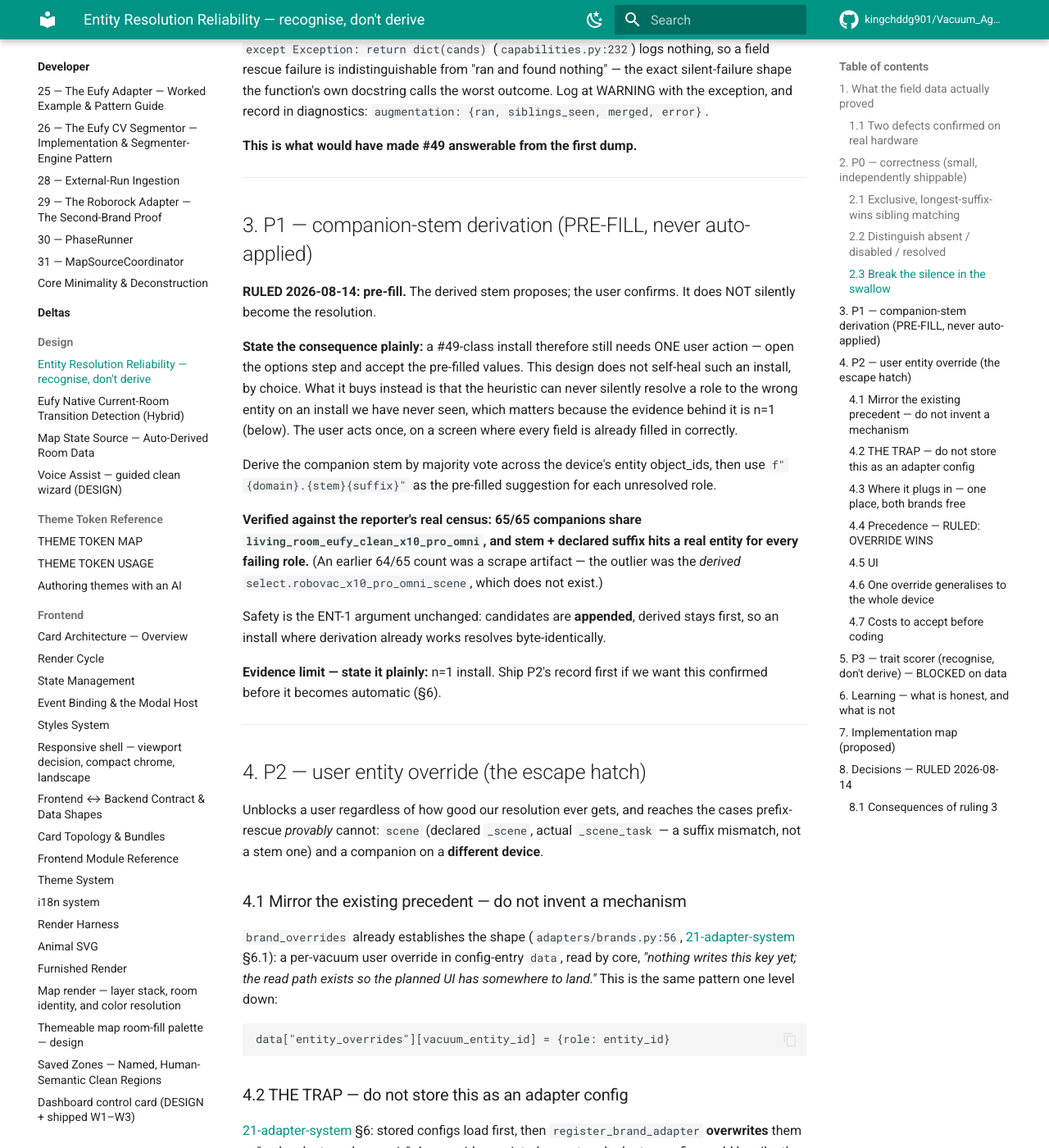
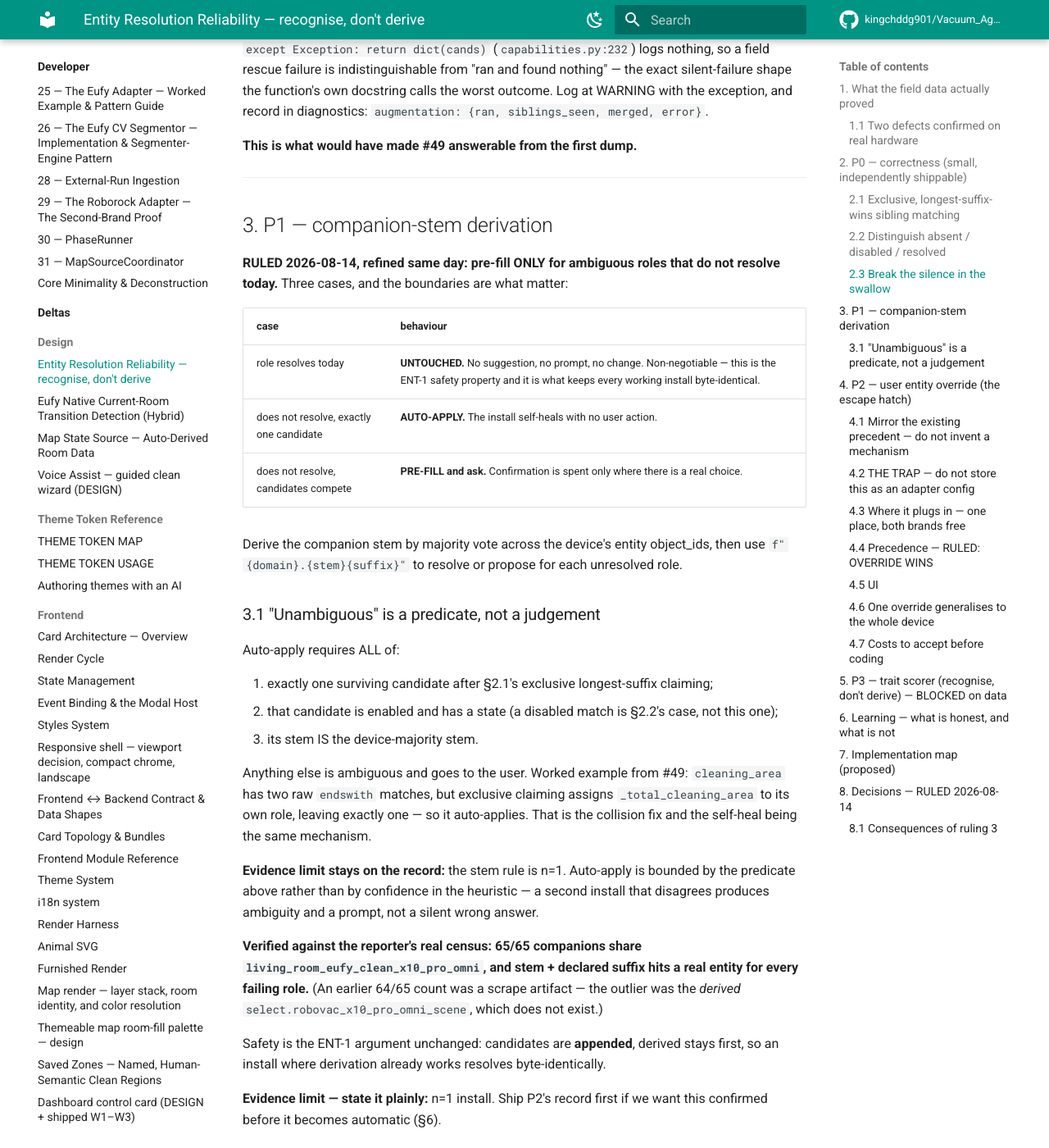
Before and after one commit to kingchddg901/Vacuum_Agent, an MkDocs documentation site: the page built from docs/dev/design/entity-resolution-reliability.md, in a window 1280 px wide and 1400 px high, scrolled down 2529 px. Shown: the whole window at 82% size. Built offline with MkDocs 1.6.1 and Material for MkDocs 9.7.7, drawn with Linux system fonts in a browser that asks for light colours; comment, search, counter and statistics services are not loaded; some of the changed text lies outside the part shown.

Commit message:
docs(design): refine ruling 2 — pre-fill only where it is genuinely ambiguous
8dbb5337 recorded ruling 2 as a flat "pre-fill, never auto-apply", and I
flagged the consequence: a #49-class install would stop self-healing and
would need a user action it did not previously need. Chris refined the
ruling rather than accept that.

Three cases now, and the boundaries are the point:

  - a role that resolves TODAY is untouched. No suggestion, no prompt. This
    is the ENT-1 safety property and it is what keeps working installs
    byte-identical.
  - unresolved with exactly one surviving candidate -> auto-apply. The
    install self-heals; no user action.
  - unresolved with competing candidates -> pre-fill and ask. Confirmation
    is spent only where a real choice exists.

"Unambiguous" is now a three-part predicate (§3.1), not a confidence call:
one candidate after exclusive longest-suffix claiming, enabled and stated,
and carrying the device-majority stem. Auto-apply is bounded by that
predicate rather than by faith in a heuristic whose evidence is still n=1 —
a second install that disagrees yields a prompt, never a silent wrong answer.

Worth recording: the collision fix and the self-heal turn out to be the same
mechanism. Exclusive claiming is what reduces cleaning_area from two raw
endswith matches to exactly one, which is precisely what makes it eligible
to auto-apply.

```diff
--- a/docs/dev/design/entity-resolution-reliability.md
+++ b/docs/dev/design/entity-resolution-reliability.md
@@ -99,20 +99,36 @@ in diagnostics: `augmentation: {ran, siblings_seen, merged, error}`.
 
 ---
 
-## 3. P1 — companion-stem derivation (PRE-FILL, never auto-applied)
+## 3. P1 — companion-stem derivation
 
-**RULED 2026-08-14: pre-fill.** The derived stem proposes; the user confirms. It does NOT
-silently become the resolution.
+**RULED 2026-08-14, refined same day: pre-fill ONLY for ambiguous roles that do not resolve
+today.** Three cases, and the boundaries are what matter:
 
-**State the consequence plainly:** a #49-class install therefore still needs ONE user action —
-open the options step and accept the pre-filled values. This design does not self-heal such an
-install, by choice. What it buys instead is that the heuristic can never silently resolve a role
-to the wrong entity on an install we have never seen, which matters because the evidence behind
-it is n=1 (below). The user acts once, on a screen where every field is already filled in
-correctly.
+| case | behaviour |
+|---|---|
+| role resolves today | **UNTOUCHED.** No suggestion, no prompt, no change. Non-negotiable — this is the ENT-1 safety property and it is what keeps every working install byte-identical. |
+| does not resolve, exactly one candidate | **AUTO-APPLY.** The install self-heals with no user action. |
+| does not resolve, candidates compete | **PRE-FILL and ask.** Confirmation is spent only where there is a real choice. |
 
 Derive the companion stem by majority vote across the device's entity object_ids, then use
-`f"{domain}.{stem}{suffix}"` as the pre-filled suggestion for each unresolved role.
+`f"{domain}.{stem}{suffix}"` to resolve or propose for each unresolved role.
+
+### 3.1 "Unambiguous" is a predicate, not a judgement
+
+Auto-apply requires ALL of:
+
+1. exactly one surviving candidate after §2.1's exclusive longest-suffix claiming;
+2. that candidate is enabled and has a state (a disabled match is §2.2's case, not this one);
+3. its stem IS the device-majority stem.
+
+Anything else is ambiguous and goes to the user. Worked example from #49: `cleaning_area` has two
+raw `endswith` matches, but exclusive claiming assigns `_total_cleaning_area` to its own role,
+leaving exactly one — so it auto-applies. That is the collision fix and the self-heal being the
+same mechanism.
+
+**Evidence limit stays on the record:** the stem rule is n=1. Auto-apply is bounded by the
+predicate above rather than by confidence in the heuristic — a second install that disagrees
+produces ambiguity and a prompt, not a silent wrong answer.
 
 **Verified against the reporter's real census: 65/65 companions share
 `living_room_eufy_clean_x10_pro_omni`, and stem + declared suffix hits a real entity for every
@@ -256,7 +272,7 @@ stem cases belong in `tests/adapters/eufy/`. `pytest tests --no-cov` is the beha
 | # | Question | Ruling |
 |---|---|---|
 | 1 | §4.4 precedence | **Override wins** — "it's a user choice". Consulted first, ahead of all derived and sibling candidates. Falls through if unresolvable, but reports `override_unresolved` rather than failing silently. |
-| 2 | §3 stem: automatic or suggested | **Pre-fill.** The stem proposes, the user confirms. Never auto-applied. A #49-class install still needs one user action — accepted knowingly (§3). |
+| 2 | §3 stem: automatic or suggested | **Pre-fill ONLY for ambiguous roles that do not resolve today.** A role that works is never touched; an unresolved role with exactly one candidate auto-applies (self-heals); only competing candidates prompt. "Unambiguous" is the three-part predicate in §3.1, not a confidence call. |
 | 3 | Stage gate | **Ship as one set.** P0 + P1 + P2 + §5 census enrichment release together; P0 does NOT go out alone. P3 stays blocked. |
 
 ### 8.1 Consequences of ruling 3
```
